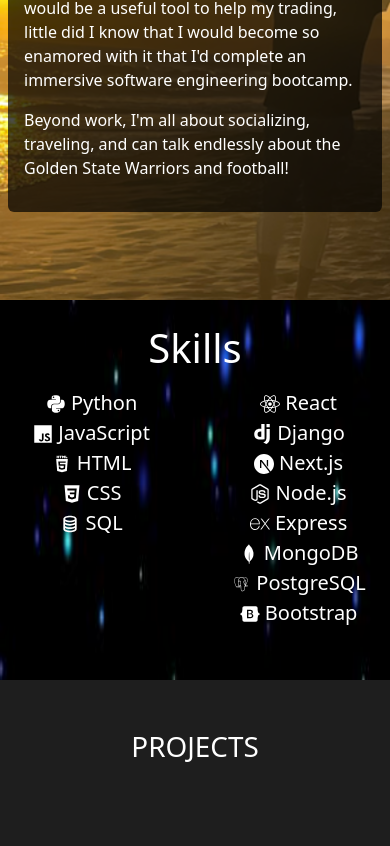
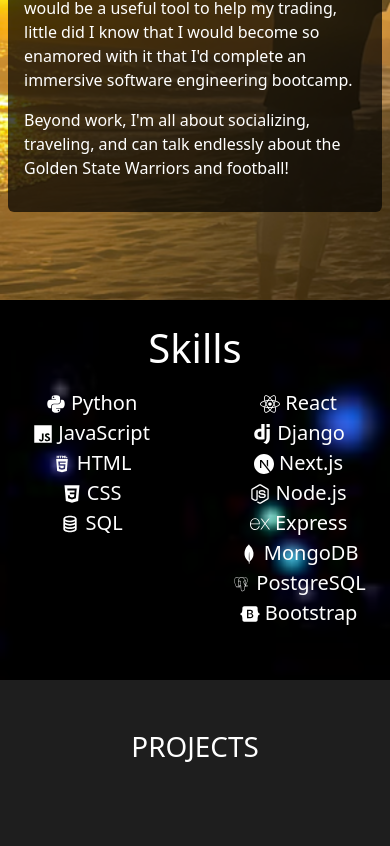
Before and after one commit to Slmbyn/my-portfolio, a React (Create React App) app: page / in a window 390 px wide. Shown: the part 1191-2037 px from the top of the page. Built offline with nearby package versions, Linux system fonts and the light colour scheme; a web font is replaced by a local one.

Commit message:
fixes mobile skills bg

```diff
--- a/src/App.js
+++ b/src/App.js
@@ -102,14 +102,14 @@
         </div>
       </Parallax>
 </span>
+{/* skills for mobile screen */}
 <span className='d-block d-md-none' style={{height:'45vh'}}>
       <Parallax
         strength={-250}
         bgImage={starbg}
-        bgImageStyle={{
-          width: '100%',
-          height: '100vh',
-        }}
+          bgImageStyle={{
+            backgroundSize: 'cover'
+          }}
         >
         <div className='skillsContent'>
           <div className='skills'>
```
